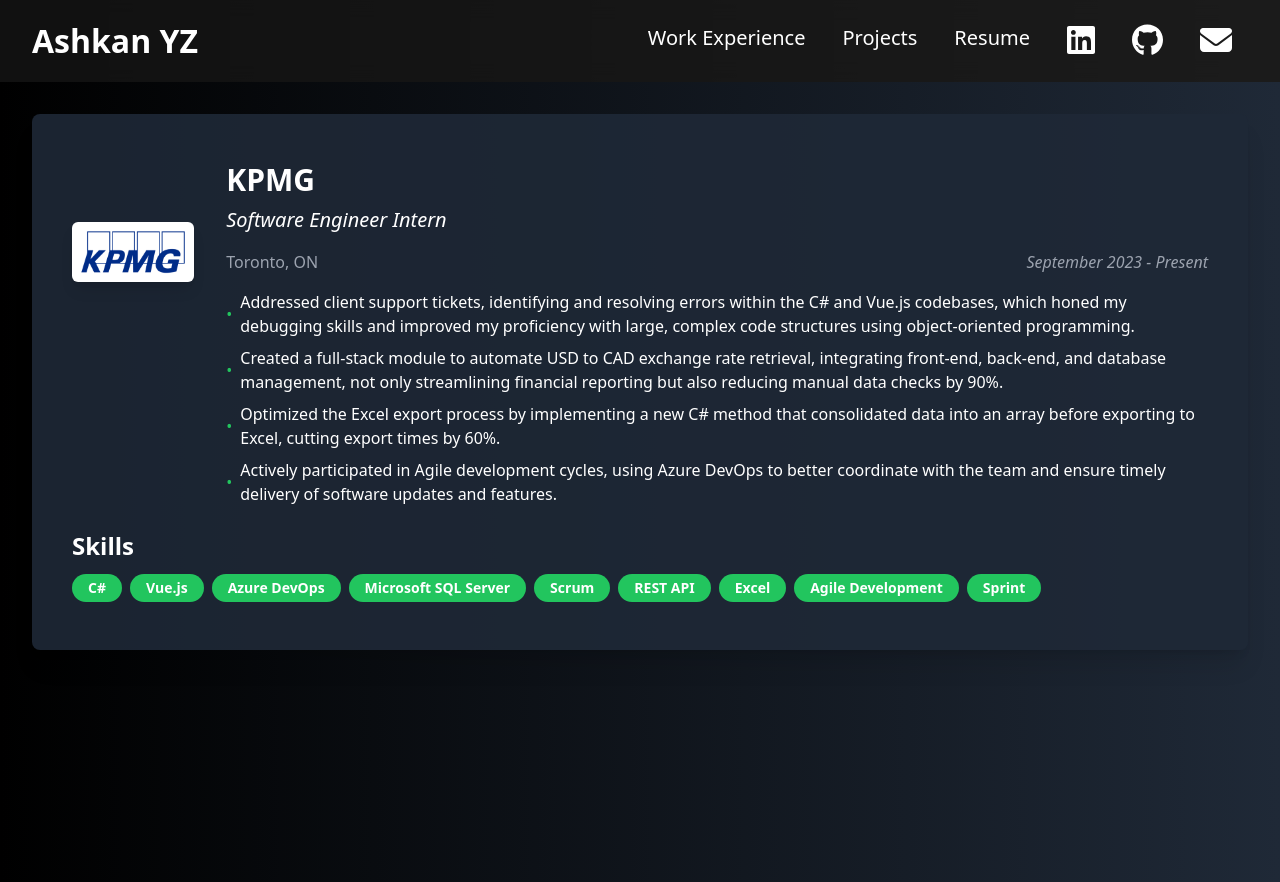
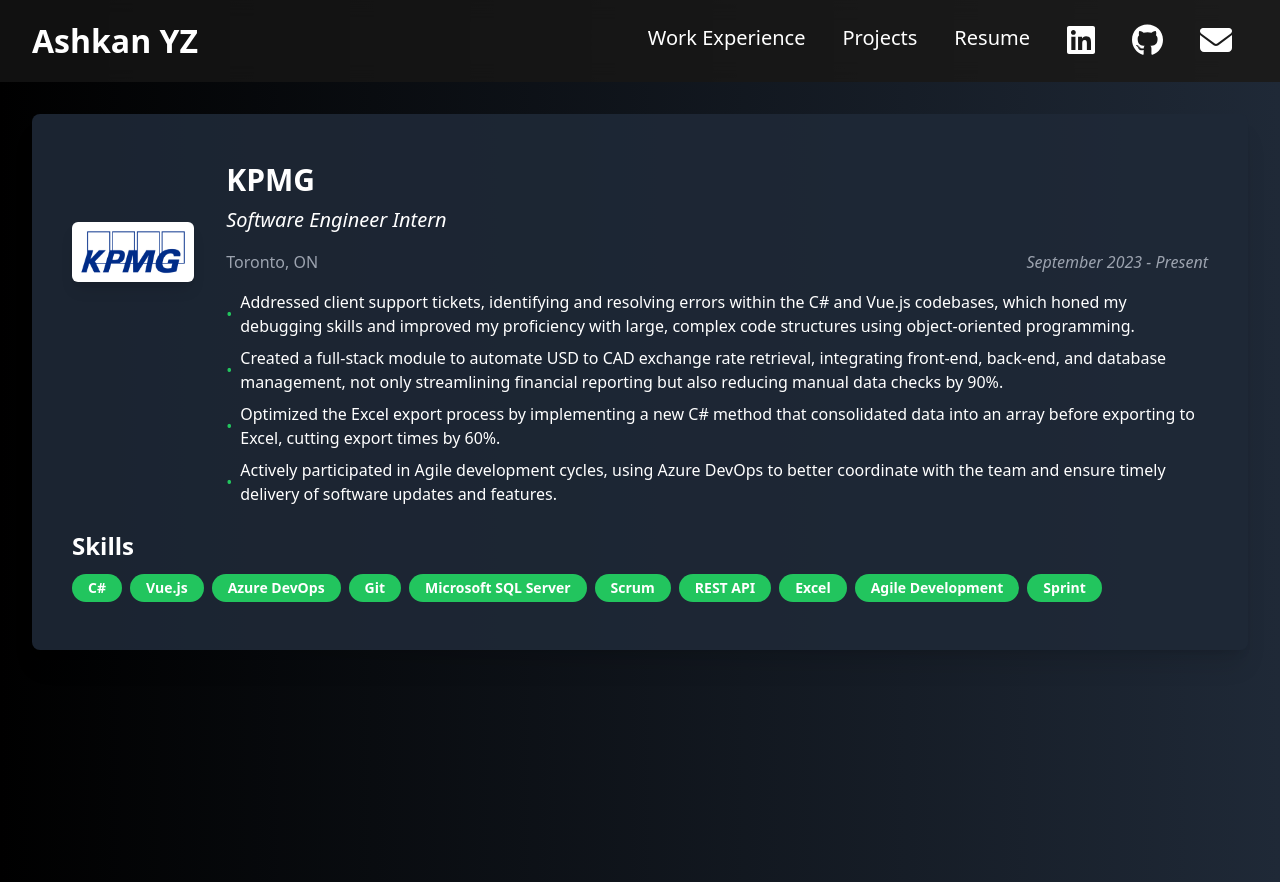
Before and after one commit to Ashoolak/my-portfolio, a Next.js app: page /work-experience/1 in a window 1280 px wide. Built offline with nearby package versions, Linux system fonts and the light colour scheme.

Commit message:
Added git to kpmg experience

```diff
--- a/src/data/workExperience.js
+++ b/src/data/workExperience.js
@@ -12,6 +12,7 @@
       'C#',
       'Vue.js',
       'Azure DevOps',
+      'Git',
       'Microsoft SQL Server',
       'Scrum',
       'REST API',
```
